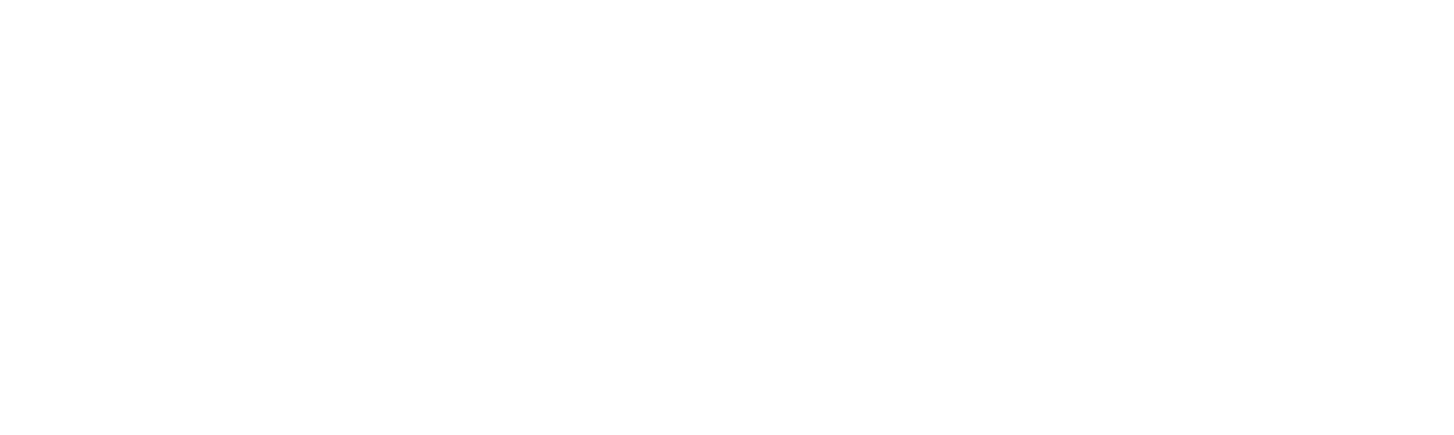
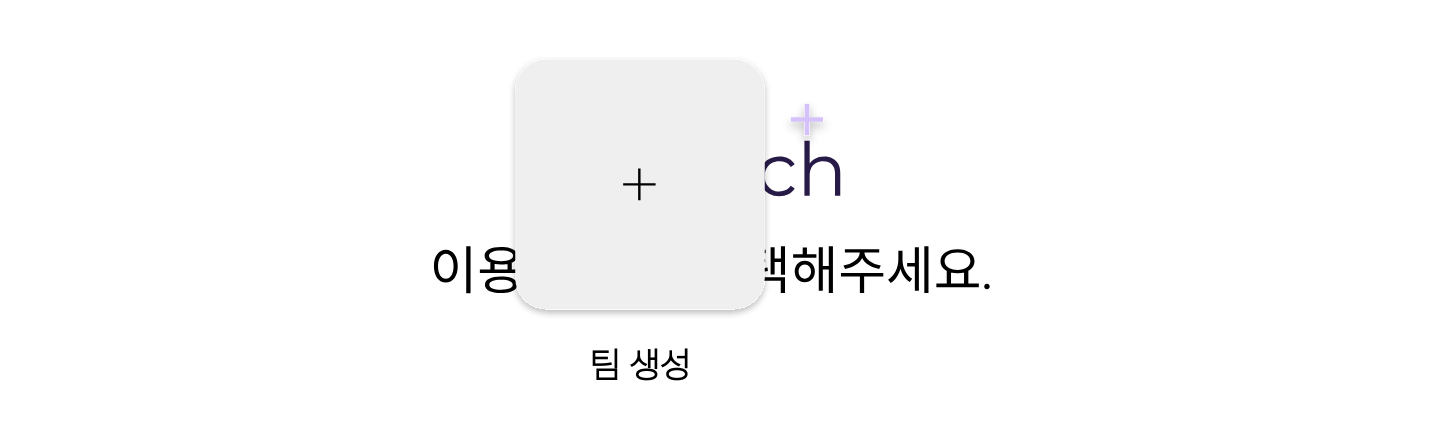
Before and after one commit to Church-Plus/church-front-2024, a React (Create React App) app: page /SelectTeam in a window 1280 px wide. Before the commit this address had no page. Shown: the part 365-800 px from the top of the page, 1454 px wide, since content can reach past the window. Built offline with nearby package versions, Linux system fonts and the light colour scheme.

Commit message:
feat: SelectTeam Page 경로 설정

```diff
--- a/src/App.js
+++ b/src/App.js
@@ -11,6 +11,7 @@ import MonthPage from "./pages/HomePage/MonthPage";
 
 import FirstMainPage from "./pages/HomePage/FirstMainPage";
 import { BrowserRouter, Routes, Route } from "react-router-dom";
+import SelectTeamPage from "./pages/CreateTeamPage/SelectTeamPage";
 
 function App() {
   return (
@@ -27,6 +28,7 @@ function App() {
         <Route path="/login" element={<GoogleLogin />}></Route>
         <Route path="/loading" element={<Loading />}></Route>
 
+        <Route path="/SelectTeam" element={<SelectTeamPage />}></Route>
         <Route path="/CreateTeam" element={<InputTeamName />}></Route>
         <Route path="/CreateName" element={<InputName />}></Route>
         <Route path="/CreatePosition" element={<SelectPosition />}></Route>
```
